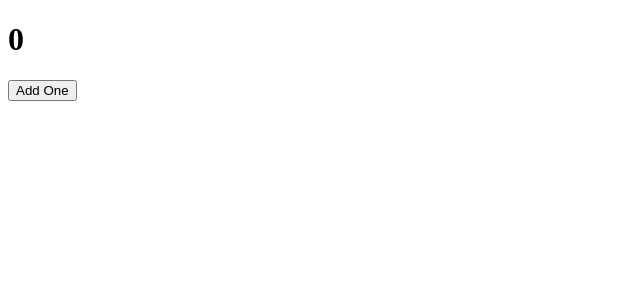
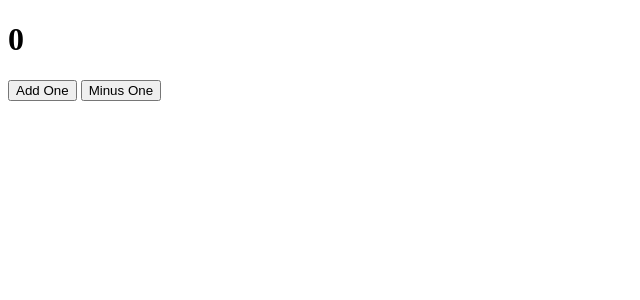
Before and after one commit to wantinghsieh/30-days-of-react, a React (Create React App) app: page / in a window 1280 px wide. Shown: the top 300 px of the page, without its empty margins (0-640 px from the left). Built offline with nearby package versions, Linux system fonts and the light colour scheme.

Commit message:
useState

```diff
--- a/src/index.js
+++ b/src/index.js
@@ -5,11 +5,18 @@ import ReactDOM from 'react-dom/client'
 const App = () => {
   // Declaring new state variable
   const [count, setCount] = useState(0)
-
+  const addOne = () => {
+    let value = count + 1
+    setCount(value)
+  }
+  const minusOne = () => {
+    let value = count - 1
+    setCount(value)
+  }
   return (
     <div className='App'>
       <h1>{count} </h1>
-      <button onClick={() => setCount(count + 1)}>Add One</button>
+      <button onClick={addOne}>Add One</button> <button onClick={minusOne}>Minus One</button>
     </div>
   )
 }
```
